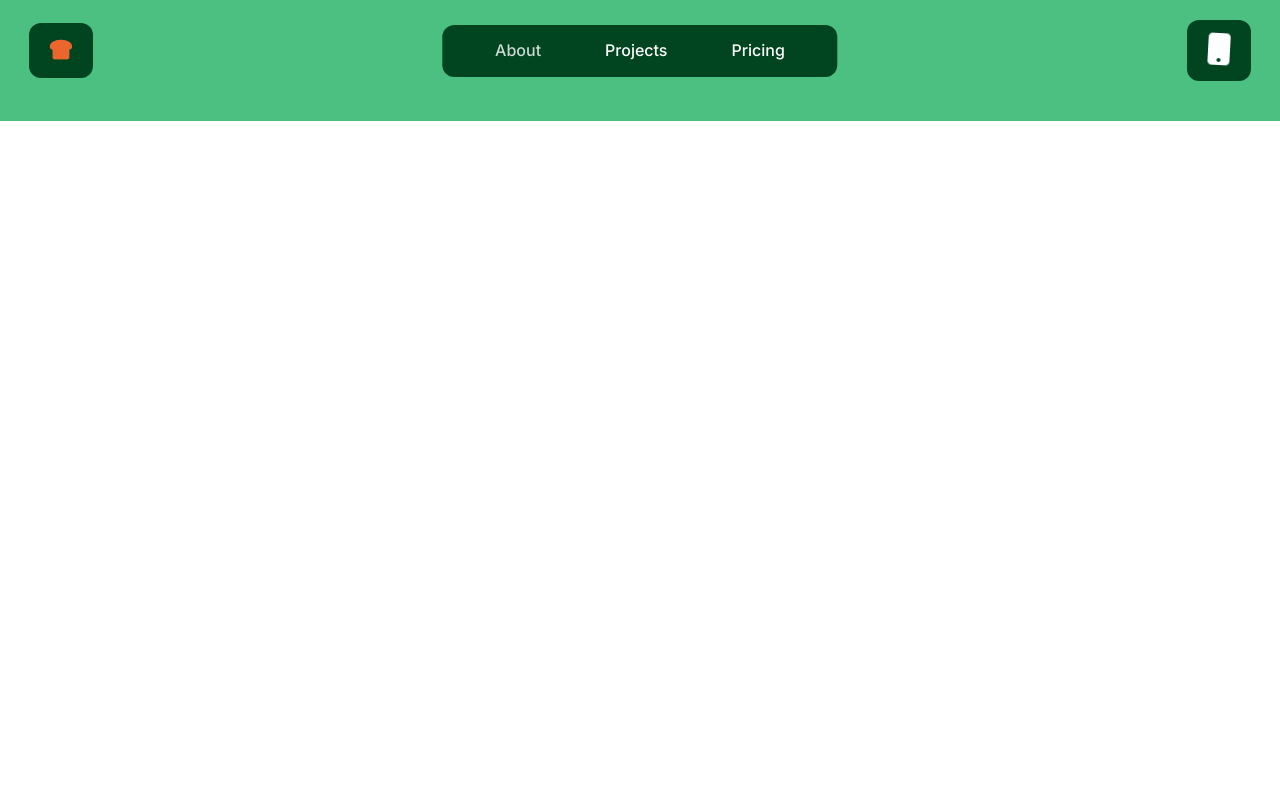
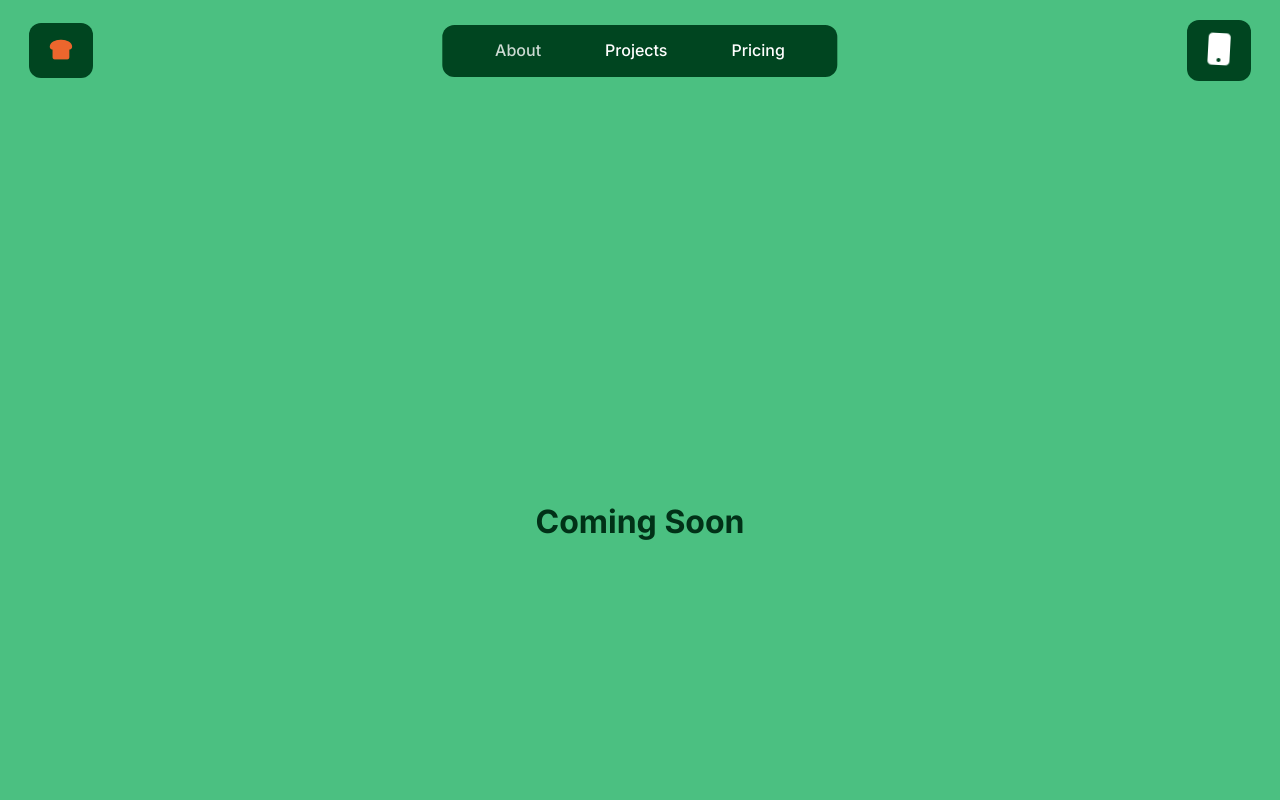
Before and after one commit to sharondrury/waffle-n-toast-vibe-coding, a React (Vite) app in the folder vibe-coding/: page /waffle-n-toast-vibe-coding/about in a window 1280 px wide. Shown: the top 800 px of the page. Built offline with nearby package versions, Linux system fonts and the light colour scheme.

Commit message:
changes to placeholder colours in about, pricing and projects page. background colours change and border radius background

```diff
--- a/vibe-coding/src/website/pages/aboutPage/aboutPage.jsx
+++ b/vibe-coding/src/website/pages/aboutPage/aboutPage.jsx
@@ -1,21 +1,13 @@
-import NavBar from '../../components/navBar/navBar'
+import NavBar from '../../components/navBar/navBar';
+
+import "./aboutPage.scss";
 
 const AboutPage = () => {
   return (
     <>
       <NavBar />
-      <main style={{
-        minHeight: '100vh',
-        display: 'flex',
-        alignItems: 'center',
-        justifyContent: 'center',
-      }}>
-        <p style={{
-          color: 'var(--white)',
-          fontFamily: 'var(--font-heading)',
-          fontSize: '2rem',
-          fontWeight: 700,
-        }}>
+      <main className='about-page-container' >
+        <p>
           Coming Soon
         </p>
       </main>
--- a/vibe-coding/src/website/pages/aboutPage/aboutPage.scss
+++ b/vibe-coding/src/website/pages/aboutPage/aboutPage.scss
@@ -0,0 +1,21 @@
+@use '../../../assets/scss/ui/colours' as *;
+@use '../../../assets/scss/ui/typography' as *;
+
+main {
+    background: var(--green-light);
+
+    .about-page-container {
+        min-height: 100vh;
+    display: flex;
+    align-items: center;
+    justify-content: center;
+    }
+
+
+    p {
+        color: var(--bottom-color);
+        font-family: var(--font-heading);
+        font-size: 2rem;
+        font-weight: 700;
+    }
+}
--- a/vibe-coding/src/website/pages/homePage/companyLogo/companyLogo.scss
+++ b/vibe-coding/src/website/pages/homePage/companyLogo/companyLogo.scss
@@ -2,7 +2,7 @@
 @use '../../../../assets/scss/ui/typography' as *;
 
 .company-logo {
-  // max-width: 1200px;
+  background: var(--white);
   margin: 0 auto;
   overflow: hidden;
   position: relative;
--- a/vibe-coding/src/website/pages/homePage/contactSection/contactSection.scss
+++ b/vibe-coding/src/website/pages/homePage/contactSection/contactSection.scss
@@ -2,6 +2,7 @@
 
 .contact-section {
   padding: 4rem 1.5rem;
+  background: var(--white);
 }
 
 .contact-section__container {
--- a/vibe-coding/src/website/pages/homePage/showcase/showcase.scss
+++ b/vibe-coding/src/website/pages/homePage/showcase/showcase.scss
@@ -1,6 +1,5 @@
 .showcase {
   background: var(--white);
-  border-radius: 0 0 16px 16px;
   overflow: hidden;
   padding: 100px 0;
 }
--- a/vibe-coding/src/website/pages/pricingPage/pricingPage.jsx
+++ b/vibe-coding/src/website/pages/pricingPage/pricingPage.jsx
@@ -1,4 +1,6 @@
 import NavBar from '../../components/navBar/navBar'
+
+import './pricingPage.scss'
 
 const PricingPage = () => {
   return (
@@ -11,7 +13,7 @@ const PricingPage = () => {
         justifyContent: 'center',
       }}>
         <p style={{
-          color: 'var(--white)',
+          color: 'var(--company-colour)',
           fontFamily: 'var(--font-heading)',
           fontSize: '2rem',
           fontWeight: 700,
```
